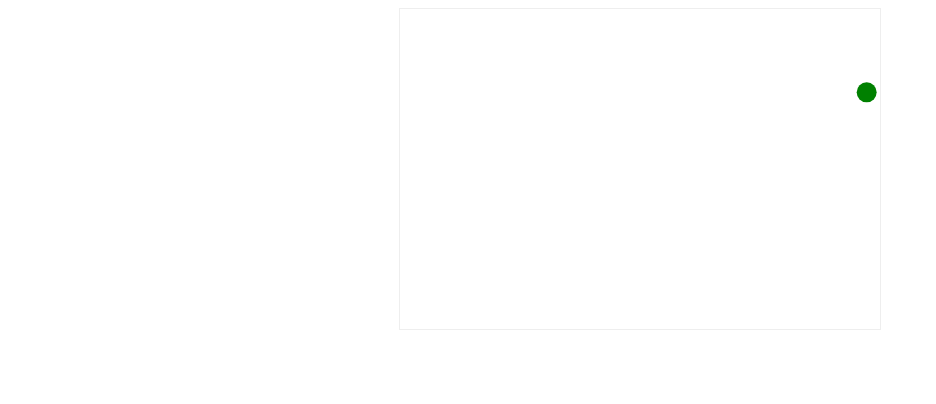
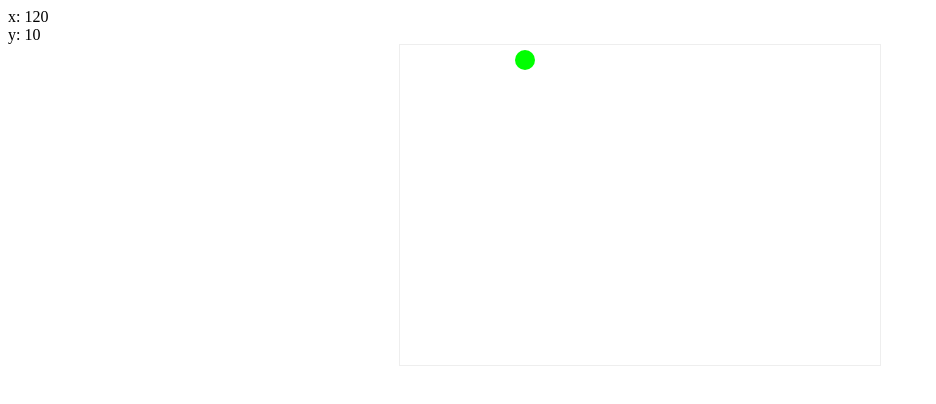
Before and after one commit to nialvi/breackout-game, a plain HTML site: page index.html in a window 1280 px wide. Shown: the whole page, without its empty margins (0-936 px from the left). Drawn offline with Linux system fonts and the light colour scheme.

Commit message:
bounce ball

```diff
--- a/index.html
+++ b/index.html
@@ -14,6 +14,9 @@
     }
 </style>
 <body>
+    <div>x: <span id="coord_x"></span></div>
+    <div>y: <span id="coord_y"></span></div>
+
     <canvas id="game" width="480" height="320"></canvas>
 
     <script>
@@ -22,9 +25,16 @@
 
         const CONFIG = {
             START_X: canvas.width / 2,
-            START_Y: canvas.height -10,
+            START_Y: canvas.height - 10,
             STEP: 5,
+            BALL_RADIUS: 10,
         };
+
+        let x = CONFIG.START_X;
+        let y = CONFIG.START_Y;
+        let dx = CONFIG.STEP;
+        let dy = -CONFIG.STEP;
+        let color = '#ff0000';
 
         ctx.beginPath();
         ctx.rect(20, 40, 100, 100);
@@ -38,29 +48,43 @@
         ctx.stroke();
         ctx.closePath();
 
-        function createBall(x, y) {
+        function createBall(x, y, color) {
             ctx.beginPath();
-            ctx.arc(x, y, 10, 0, Math.PI*2, false);
-            ctx.fillStyle = "green";
+            ctx.arc(x, y, CONFIG.BALL_RADIUS, 0, Math.PI*2, false);
+            ctx.fillStyle = color;
             ctx.fill();
             ctx.closePath();
         }
 
         function draw (timestamp) {
-            let dx = timestamp / CONFIG.STEP;
-            let dy = -timestamp / CONFIG.STEP;
+            ctx.clearRect(0, 0, canvas.width, canvas.height);
+            createBall(x, y, color);
 
-            let x = CONFIG.START_X + dx;
-            let y = CONFIG.START_Y + dy;
-
-            ctx.clearRect(0, 0, canvas.width, canvas.height);
-            createBall(x, y);
-
-            if (y > 85) {
-                requestAnimationFrame(draw)
+            if (y + dy > canvas.height - CONFIG.BALL_RADIUS || y + dy < CONFIG.BALL_RADIUS) {
+                dy = -dy;
+                color = '#00ff00';
             }
 
+            if (x + dx > canvas.width - CONFIG.BALL_RADIUS || x + dx < CONFIG.BALL_RADIUS) {
+                dx = -dx;
+                color = '#0000ff';
+            }
+
+            x += dx;
+            y += dy;
+
+            requestAnimationFrame(draw);
+
+            outputCoord({ x, y });
             console.log('render');
+        }
+
+        function outputCoord (coord) {
+            const containerX = document.getElementById('coord_x');
+            const containerY = document.getElementById('coord_y');
+
+            containerX.innerHTML = coord.x;
+            containerY.innerHTML = coord.y;
         }
 
         requestAnimationFrame(draw);
```
